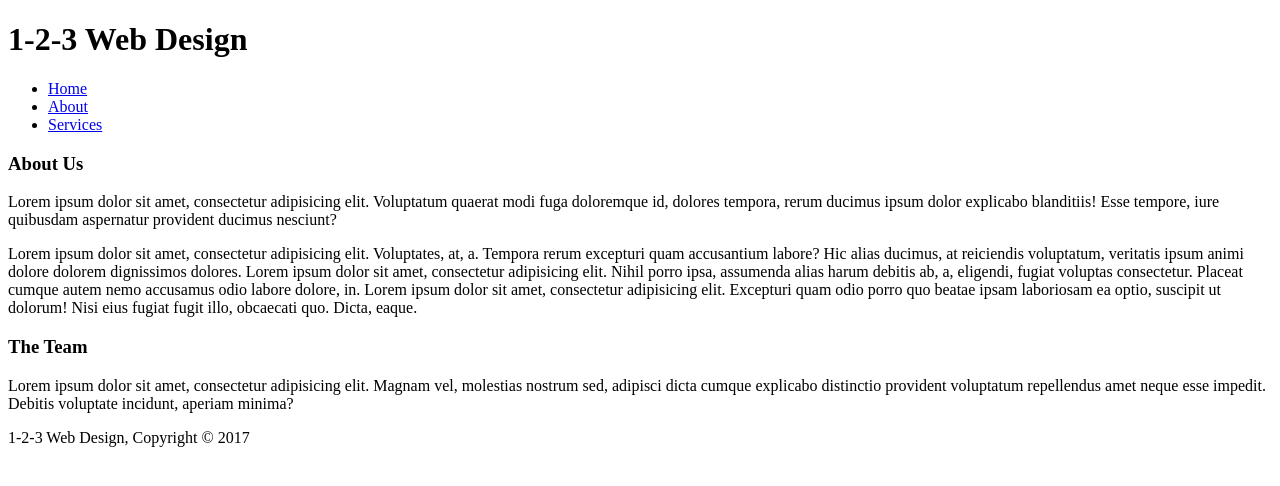
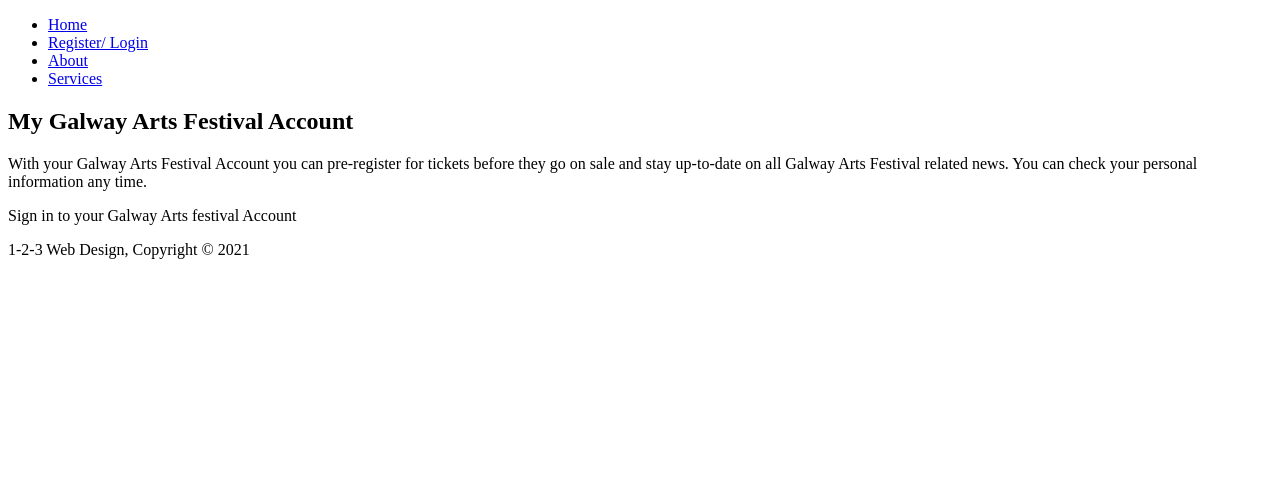
Before and after one commit to anshyadav/GalwayInternationalArtsFestival, a plain HTML site: page html/Register&Login.html in a window 1280 px wide. Drawn offline with Linux system fonts and the light colour scheme.

Commit message:
Both logos and starting edits to page

```diff
--- a/html/Register&Login.html
+++ b/html/Register&Login.html
@@ -4,23 +4,21 @@
   <meta charset="UTF-8">
   <meta name="viewport" content="width=device-width, initial-scale=1.0">
   <meta http-equiv="X-UA-Compatible" content="ie=edge">
-  <title>Document</title>
+  <link rel="shortcut icon" href="GIAFLogoNew.ico" />
+  <title>Login/ Register - Galway Arts Festival</title>
+
 </head>
 <body>
   <header>
-    <div class="container">
-      <div id="branding">
-        <h1>
-          <i class="fa fa-rocket"></i>
-          <span class="highlight">1-2-3</span>
-          Web Design</h1>
-      </div>
       <nav>
         <ul>
           <li>
             <a href="index.html">Home</a>
           </li>
           <li class="current">
+            <a href="Register&Login.html">Register/ Login</a>
+          </li>
+          <li>
             <a href="about.html">About</a>
           </li>
           <li>
@@ -31,32 +29,23 @@
     </div>
   </header>
   <section class="main">
-    <div class="container">
-      <article id="main-col">
-        <h1 class="page-title">
-          About Us
-        </h1>
-        <p>
-          Lorem ipsum dolor sit amet, consectetur adipisicing elit. Voluptatum quaerat modi fuga doloremque id, dolores tempora, rerum ducimus ipsum dolor explicabo blanditiis! Esse tempore, iure quibusdam aspernatur provident ducimus nesciunt?
-        </p>
-        <p class="dark">
-          Lorem ipsum dolor sit amet, consectetur adipisicing elit. Voluptates, at, a. Tempora rerum excepturi quam accusantium labore? Hic alias ducimus, at reiciendis voluptatum, veritatis ipsum animi dolore dolorem dignissimos dolores. Lorem ipsum dolor sit
-          amet, consectetur adipisicing elit. Nihil porro ipsa, assumenda alias harum debitis ab, a, eligendi, fugiat voluptas consectetur. Placeat cumque autem nemo accusamus odio labore dolore, in. Lorem ipsum dolor sit amet, consectetur adipisicing elit.
-          Excepturi quam odio porro quo beatae ipsam laboriosam ea optio, suscipit ut dolorum! Nisi eius fugiat fugit illo, obcaecati quo. Dicta, eaque.
-        </p>
-      </article>
-      <aside id="sidebar">
-        <div class="dark">
-          <h3>
-            <i class="fa fa-users"></i>
-            The Team</h3>
-          <p>Lorem ipsum dolor sit amet, consectetur adipisicing elit. Magnam vel, molestias nostrum sed, adipisci dicta cumque explicabo distinctio provident voluptatum repellendus amet neque esse impedit. Debitis voluptate incidunt, aperiam minima?</p>
-        </div>
-      </aside>
+    <div class="reg/login title">
+      <h2>My Galway Arts Festival Account</h2>
     </div>
+    <article>
+    <div>
+      With your Galway Arts Festival Account you can pre-register for
+      tickets before they go on sale and stay up-to-date on all Galway
+      Arts Festival related news. You can check your personal information any time.
+    </div>
+    <p> Sign in to your Galway Arts festival Account</p>
+    <form action="">
+
+    </form>
+    </article>
   </section>
   <footer>
-    <p>1-2-3 Web Design, Copyright &copy; 2017</p>
+    <p>1-2-3 Web Design, Copyright &copy; 2021</p>
   </footer>
 </body>
 </html>
```
Also changed, not shown: html/GIAFLogo.ico (added), html/GIAFLogoNew.ico (added).
